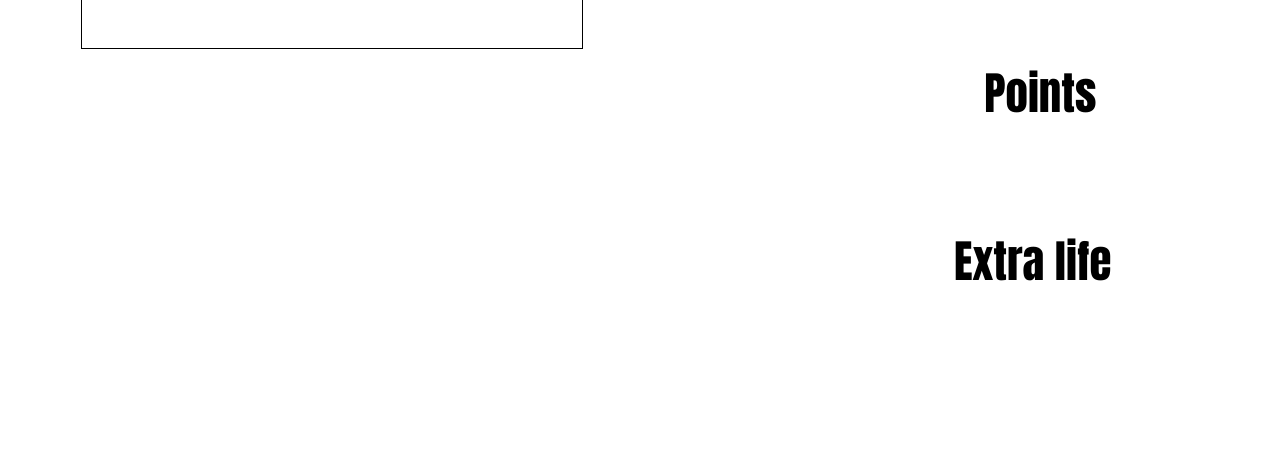
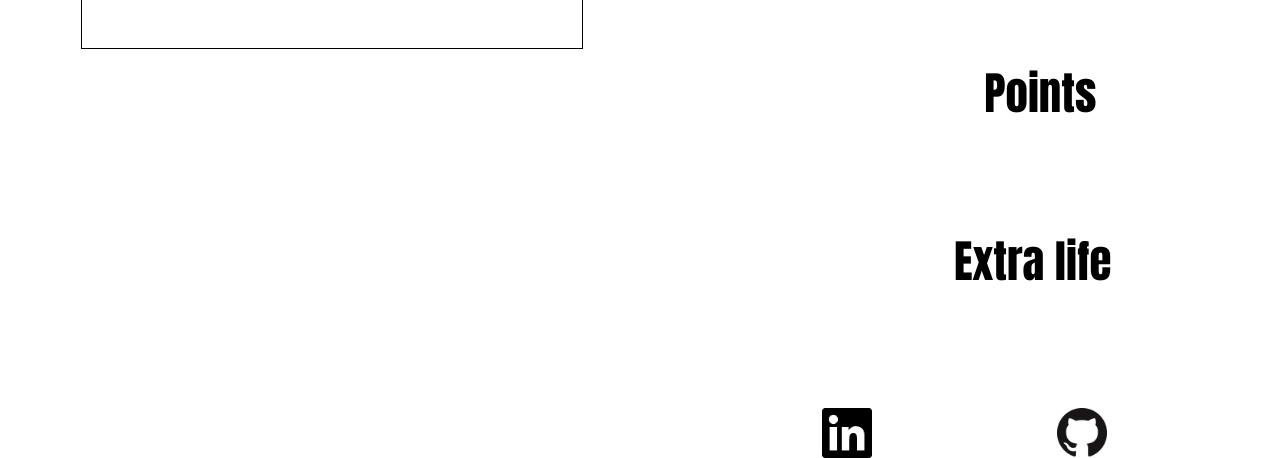
Before and after one commit to le-s/getaway, a website built with webpack: page index.html in a window 1280 px wide. Shown: the part 661-1119 px from the top of the page. Before the commit the page ends 993 px from the top, so only its background shows below. Built offline with nearby package versions, Linux system fonts and the light colour scheme; files whose address does not match are found by name.

Commit message:
Add social media links

```diff
--- a/assets/stylesheets/game.css
+++ b/assets/stylesheets/game.css
@@ -151,3 +151,24 @@ html {
   flex-direction: column;
   align-items: center;
 }
+
+.github {
+  background-image: url('../images/github.png');
+  background-repeat: no-repeat;
+  background-size: cover;
+  height: 50px;
+  width: 50px;}
+
+.linkedin {
+  background-image: url('../images/linkedin.png');
+  background-repeat: no-repeat;
+  background-size: cover;
+  height: 50px;
+  width: 50px;}
+
+.social {
+  display: flex;
+  height: 7%;
+  justify-content: space-around;
+  margin-top: 76px;
+}
--- a/index.html
+++ b/index.html
@@ -40,7 +40,15 @@
             <h2>Extra life</h2>
           </div>
         </div>
-
+        <div class="social">
+          <a href="https://www.linkedin.com/in/sle94/">
+            <div class="linkedin"></div>
+          </a>
+          <a href="https://github.com/le-s">
+            <div class="github">
+            </div>
+          </a>
+        </div>
       </div>
     </div>
 
```
Also changed, not shown: assets/images/github.png (added), assets/images/linkedin.png (added).
